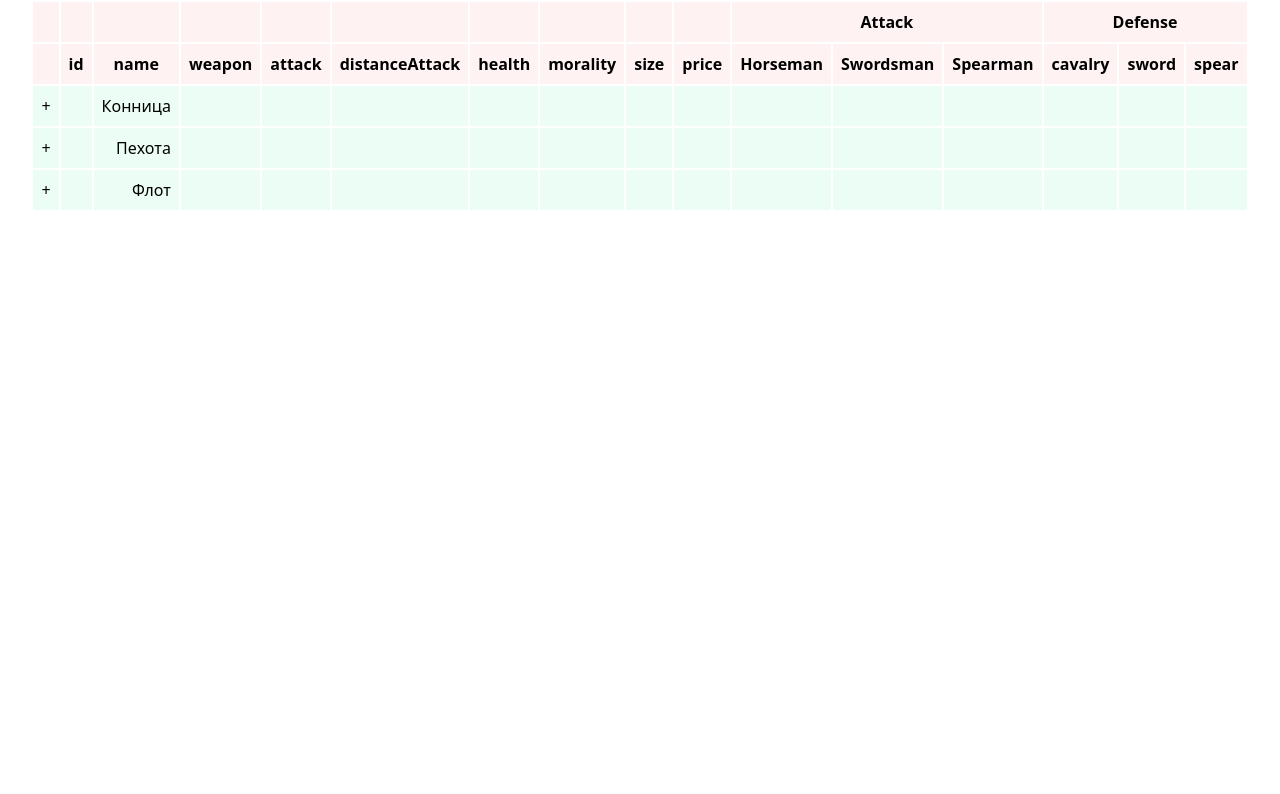
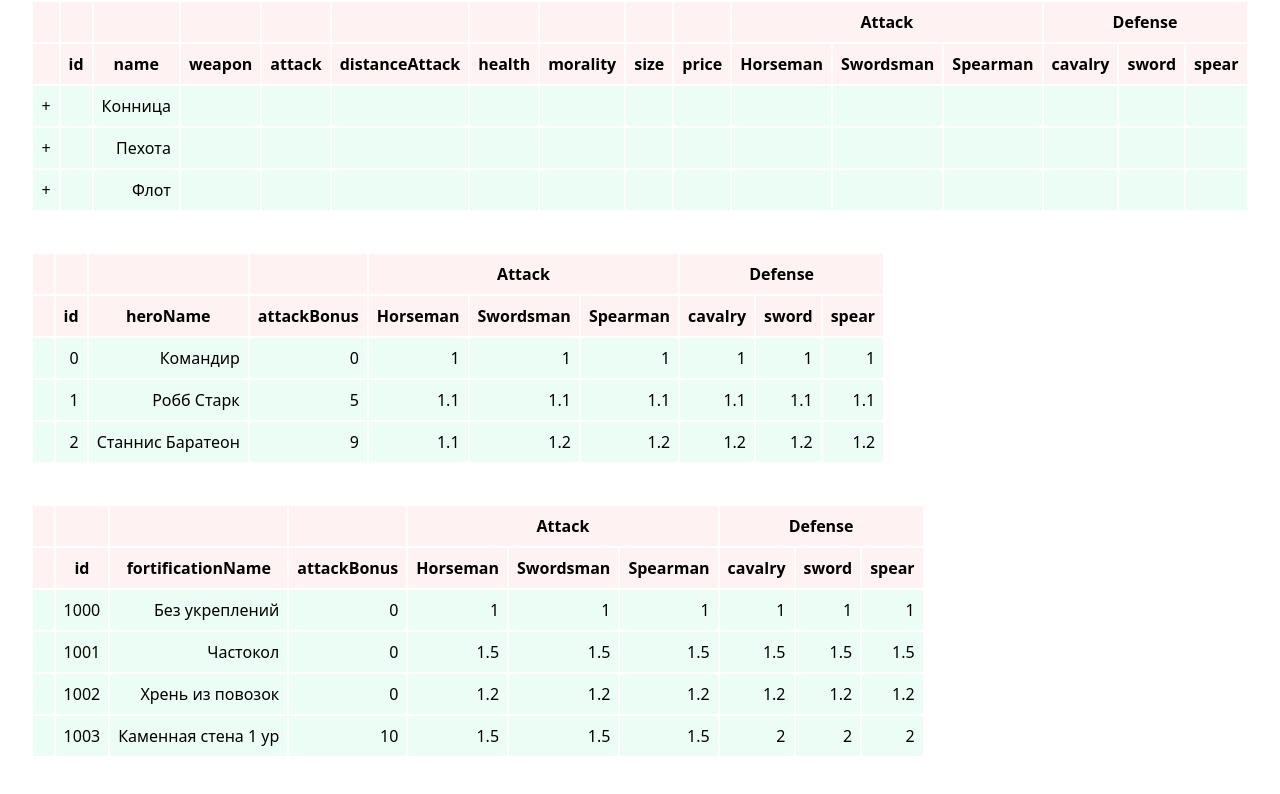
Before and after one commit to frisko-sposad/Next-VPI, a Next.js app: page /units in a window 1280 px wide. Shown: the top 794 px of the page. Built offline with nearby package versions, Linux system fonts and the light colour scheme.

Commit message:
added fortification and info

```diff
--- a/function/battle.ts
+++ b/function/battle.ts
@@ -1,4 +1,5 @@
 import { LogData } from '../components/logs';
+import { Fortification } from '../public/database/fortification-data';
 import { Hero } from '../public/database/heroes-data';
 import { squadUnitOld, Weapon } from '../public/database/units-data';
 import { getResultRoundFight } from './fight';
@@ -28,6 +29,7 @@ export interface squadUnit extends squadUnitOld {
 export interface FlankRow {
   squadUnit: squadUnit;
   squadHero: Hero;
+  squadFortification: Fortification;
   squadFlank: string;
 }
 
--- a/function/fight.ts
+++ b/function/fight.ts
@@ -1,8 +1,18 @@
+import { Fortification, fortificationData } from '../public/database/fortification-data';
 import { Hero } from '../public/database/heroes-data';
 import { Weapon } from '../public/database/units-data';
 import { Direction, Flank, FlankRow, squadUnit } from './battle';
 
-function getAttackBonus(unit1: squadUnit, unit2: squadUnit, hero1: Hero, hero2: Hero, place1: Flank, place2: Flank) {
+function getAttackBonus(
+  unit1: squadUnit,
+  unit2: squadUnit,
+  hero1: Hero,
+  hero2: Hero,
+  place1: Flank,
+  place2: Flank,
+  fortification1: Fortification,
+  fortification2: Fortification,
+) {
   // проверяем какое оружие у врага и даём бонус против этого оружия
   // const weaponBonus1 =
   //   unit2.weapon === Weapon.sword
@@ -12,44 +22,71 @@ function getAttackBonus(unit1: squadUnit, unit2: squadUnit, hero1: Hero, hero2:
   //   unit1.weapon === Weapon.sword
   //     ? unit2.attackSwordsman * hero2.attackSwordsman
   //     : unit2.attackSpearman * hero2.attackSpearman;
+  console.log({ fortification1, fortification2 });
+  // const attackSwordsman1 = fortification1 ? fortification1.attackSwordsman : 1;
+
+  const {
+    attackSwordsman: attackSwordsman1 = 1,
+    defenseSword: defenseSword1 = 1,
+    attackSpearman: attackSpearman1 = 1,
+    defenseSpear: defenseSpear1 = 1,
+    attackHorseman: attackHorseman1 = 1,
+    defenseHorseman: defenseHorseman1 = 1,
+    attackBonus: attackBonus1 = 0,
+  } = fortification1 ? fortification1 : fortificationData[0];
+  const {
+    attackSwordsman: attackSwordsman2 = 1,
+    defenseSword: defenseSword2 = 1,
+    attackSpearman: attackSpearman2 = 1,
+    defenseSpear: defenseSpear2 = 1,
+    attackHorseman: attackHorseman2 = 1,
+    defenseHorseman: defenseHorseman2 = 1,
+    attackBonus: attackBonus2 = 0,
+  } = fortification2 ? fortification2 : fortificationData[0];
 
   let weaponBonus1;
   if (unit2.weapon === Weapon.sword)
     weaponBonus1 =
       place1 !== Flank.defence
-        ? unit1.attackSwordsman * hero1.attackSwordsman
-        : unit1.defenseSword * hero1.defenseSword;
+        ? unit1.attackSwordsman * hero1.attackSwordsman * attackSwordsman1
+        : unit1.defenseSword * hero1.defenseSword * defenseSword1;
   else
     weaponBonus1 =
-      place1 !== Flank.defence ? unit1.attackSpearman * hero1.attackSpearman : unit1.defenseSpear * hero1.defenseSpear;
+      place1 !== Flank.defence
+        ? unit1.attackSpearman * hero1.attackSpearman * attackSpearman1
+        : unit1.defenseSpear * hero1.defenseSpear * defenseSpear1;
 
   let weaponBonus2;
   if (unit1.weapon === Weapon.sword)
     weaponBonus2 =
       place2 !== Flank.defence
-        ? unit2.attackSwordsman * hero2.attackSwordsman
-        : unit2.defenseSword * hero2.defenseSword;
+        ? unit2.attackSwordsman * hero2.attackSwordsman * attackSwordsman2
+        : unit2.defenseSword * hero2.defenseSword * defenseSword2;
   else
     weaponBonus2 =
-      place2 !== Flank.defence ? unit2.attackSpearman * hero2.attackSpearman : unit2.defenseSpear * hero2.defenseSpear;
+      place2 !== Flank.defence
+        ? unit2.attackSpearman * hero2.attackSpearman * attackSpearman2
+        : unit2.defenseSpear * hero2.defenseSpear * defenseSpear2;
 
   const horseManBonus1 =
     place1 !== Flank.defence
-      ? unit1.attackHorseman * hero1.attackHorseman
-      : unit1.defenseHorseman * hero1.defenseHorseman;
+      ? unit1.attackHorseman * hero1.attackHorseman * attackHorseman1
+      : unit1.defenseHorseman * hero1.defenseHorseman * defenseHorseman1;
   const horseManBonus2 =
     place2 !== Flank.defence
-      ? unit2.attackHorseman * hero2.attackHorseman
-      : unit2.defenseHorseman * hero2.defenseHorseman;
+      ? unit2.attackHorseman * hero2.attackHorseman * attackHorseman2
+      : unit2.defenseHorseman * hero2.defenseHorseman * defenseHorseman2;
 
   // проверяем если враг на коне, даём бонус против конницы иначе против типа оружия
   const attackOnCavalryBonus1 = unit2.horse && horseManBonus1;
   const attackOnCavalryBonus2 = unit1.horse && horseManBonus2;
 
   // суммарная атака, если нет бонуса против конницы то действует бонус против оружия
-  const attack1 = (unit1.attack + hero1.attackBonus) * (attackOnCavalryBonus1 ? attackOnCavalryBonus1 : weaponBonus1);
-  const attack2 = (unit2.attack + hero2.attackBonus) * (attackOnCavalryBonus2 ? attackOnCavalryBonus2 : weaponBonus2);
-  console.log(place1, place2, attack1, attack2);
+  const attack1 =
+    (unit1.attack + hero1.attackBonus + attackBonus1) * (attackOnCavalryBonus1 ? attackOnCavalryBonus1 : weaponBonus1);
+  const attack2 =
+    (unit2.attack + hero2.attackBonus + attackBonus2) * (attackOnCavalryBonus2 ? attackOnCavalryBonus2 : weaponBonus2);
+
   return { attack1, attack2 };
 }
 
@@ -82,7 +119,6 @@ function getLosses(
     Math.floor((((attack2 * fightSize) / unit1.size + distanceAttackBonus2) / unit1.health) * 100) / 100;
   const lossesPlayer2 =
     Math.floor((((attack1 * fightSize) / unit2.size + distanceAttackBonus1) / unit2.health) * 100) / 100;
-  console.log(lossesPlayer1, lossesPlayer2);
 
   return { lossesPlayer1, lossesPlayer2 };
 }
@@ -120,8 +156,8 @@ export function fight(
   place1: Flank,
   place2: Flank,
 ) {
-  const { squadUnit: squad1, squadHero: hero1 } = flank1[row1];
-  const { squadUnit: squad2, squadHero: hero2 } = flank2[row2];
+  const { squadUnit: squad1, squadHero: hero1, squadFortification: fortification1 } = flank1[row1];
+  const { squadUnit: squad2, squadHero: hero2, squadFortification: fortification2 } = flank2[row2];
 
   // const squadNumber1 = Number(currentUnitsFlank1 ? currentUnitsFlank1 : squad1.squadNumber);
   // const squadNumber2 = Number(currentUnitsFlank2 ? currentUnitsFlank2 : squad2.squadNumber);
@@ -130,7 +166,16 @@ export function fight(
   const distanceAttackBonus1 = getDistanceAttackBonus(flank1, row1, fightSize);
   const distanceAttackBonus2 = getDistanceAttackBonus(flank2, row2, fightSize);
 
-  const { attack1, attack2 } = getAttackBonus(squad1, squad2, hero1, hero2, place1, place2);
+  const { attack1, attack2 } = getAttackBonus(
+    squad1,
+    squad2,
+    hero1,
+    hero2,
+    place1,
+    place2,
+    fortification1,
+    fortification2,
+  );
 
   const { lossesPlayer1, lossesPlayer2 } = getLosses(
     squad1,
--- a/function/get-parse-data.ts
+++ b/function/get-parse-data.ts
@@ -39,7 +39,7 @@ export function getParseData(data: Record<string, RawData>) {
     }
     newData[`${player}`] = newDataFlank;
   }
-  console.log({ newData, data });
+  // console.log({ newData, data });
 
   return newData;
 }
--- a/pages/units/index.tsx
+++ b/pages/units/index.tsx
@@ -1,8 +1,10 @@
 import React, { useMemo } from 'react';
 import { useExpanded, useTable } from 'react-table';
 import { unitsData } from '../../public/database/units-data';
+import { fortificationData } from '../../public/database/fortification-data';
+import { heroesData } from '../../public/database/heroes-data';
 
-const Table = ({ columns: userColumns, data }) => {
+const Table = ({ columns: userColumns, data }: any) => {
   const { getTableProps, getTableBodyProps, headerGroups, rows, prepareRow } = useTable(
     { columns: userColumns, data },
     useExpanded,
@@ -52,15 +54,15 @@ const Table = ({ columns: userColumns, data }) => {
   );
 };
 
-const Units = () => {
-  const data = useMemo(() => unitsData, []);
+const StatsTable = () => {
+  const dataUnits = useMemo(() => unitsData, []);
 
-  const columns = useMemo(
+  const columnsUnits = useMemo(
     () => [
       {
         id: 'expander',
         Header: '',
-        Cell: ({ row }) =>
+        Cell: ({ row }: any) =>
           row.canExpand ? (
             <span
               {...row.getToggleRowExpandedProps({
@@ -147,11 +149,162 @@ const Units = () => {
     [],
   );
 
+  const dataHeroes = useMemo(() => heroesData, []);
+
+  const columnsHeroes = useMemo(
+    () => [
+      {
+        id: 'expander',
+        Header: '',
+        Cell: ({ row }: any) =>
+          row.canExpand ? (
+            <span
+              {...row.getToggleRowExpandedProps({
+                style: {
+                  paddingLeft: `${row.depth * 2}rem`,
+                },
+              })}
+            >
+              {row.isExpanded ? '-' : '+'}
+            </span>
+          ) : null,
+      },
+      {
+        Header: 'id',
+        accessor: 'id',
+      },
+      {
+        Header: 'heroName',
+        accessor: 'heroName',
+      },
+      {
+        Header: 'attackBonus',
+        accessor: 'attackBonus',
+      },
+
+      {
+        Header: 'Attack',
+        columns: [
+          {
+            Header: 'Horseman',
+            accessor: 'attackHorseman',
+          },
+          {
+            Header: 'Swordsman',
+            accessor: 'attackSwordsman',
+          },
+          {
+            Header: 'Spearman',
+            accessor: 'attackSpearman',
+          },
+        ],
+      },
+      {
+        Header: 'Defense',
+        columns: [
+          {
+            Header: 'cavalry',
+            accessor: 'defenseHorseman',
+          },
+          {
+            Header: 'sword',
+            accessor: 'defenseSword',
+          },
+          {
+            Header: 'spear',
+            accessor: 'defenseSpear',
+          },
+        ],
+      },
+    ],
+    [],
+  );
+
+  const dataFortification = useMemo(() => fortificationData, []);
+
+  const columnsFortification = useMemo(
+    () => [
+      {
+        id: 'expander',
+        Header: '',
+        Cell: ({ row }: any) =>
+          row.canExpand ? (
+            <span
+              {...row.getToggleRowExpandedProps({
+                style: {
+                  paddingLeft: `${row.depth * 2}rem`,
+                },
+              })}
+            >
+              {row.isExpanded ? '-' : '+'}
+            </span>
+          ) : null,
+      },
+      {
+        Header: 'id',
+        accessor: 'id',
+      },
+      {
+        Header: 'fortificationName',
+        accessor: 'fortificationName',
+      },
+      {
+        Header: 'attackBonus',
+        accessor: 'attackBonus',
+      },
+      {
+        Header: 'Attack',
+        columns: [
+          {
+            Header: 'Horseman',
+            accessor: 'attackHorseman',
+          },
+          {
+            Header: 'Swordsman',
+            accessor: 'attackSwordsman',
+          },
+          {
+            Header: 'Spearman',
+            accessor: 'attackSpearman',
+          },
+        ],
+      },
+      {
+        Header: 'Defense',
+        columns: [
+          {
+            Header: 'cavalry',
+            accessor: 'defenseHorseman',
+          },
+          {
+            Header: 'sword',
+            accessor: 'defenseSword',
+          },
+          {
+            Header: 'spear',
+            accessor: 'defenseSpear',
+          },
+        ],
+      },
+    ],
+    [],
+  );
+
   return (
     <div className="flex justify-center">
-      <Table columns={columns} data={data} />
+      <div className="flex-col">
+        <div className="pb-10">
+          <Table columns={columnsUnits} data={dataUnits} />
+        </div>
+        <div className="pb-10">
+          <Table columns={columnsHeroes} data={dataHeroes} />
+        </div>
+        <div className="pb-10">
+          <Table columns={columnsFortification} data={dataFortification} />
+        </div>
+      </div>
     </div>
   );
 };
 
-export default Units;
+export default StatsTable;
```
